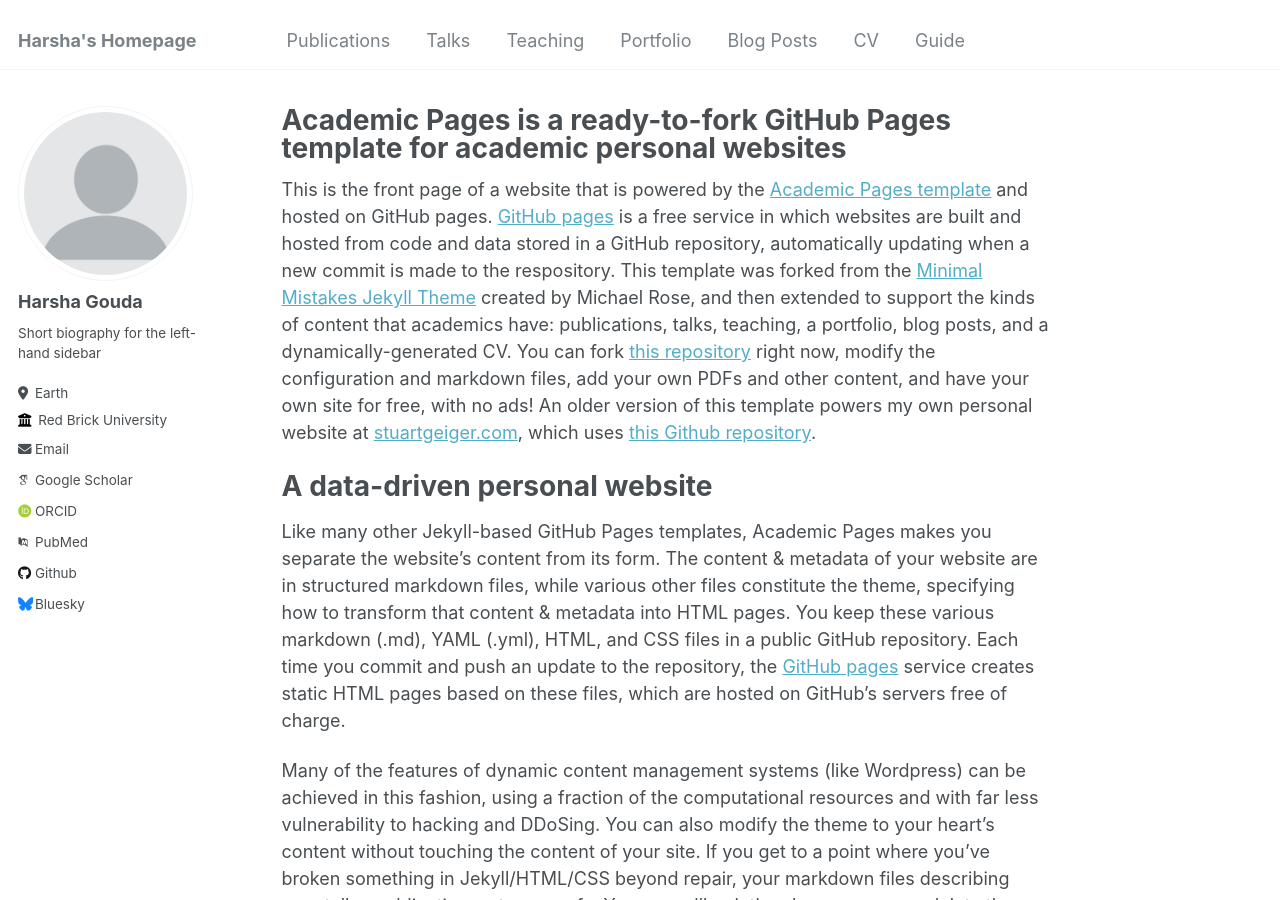
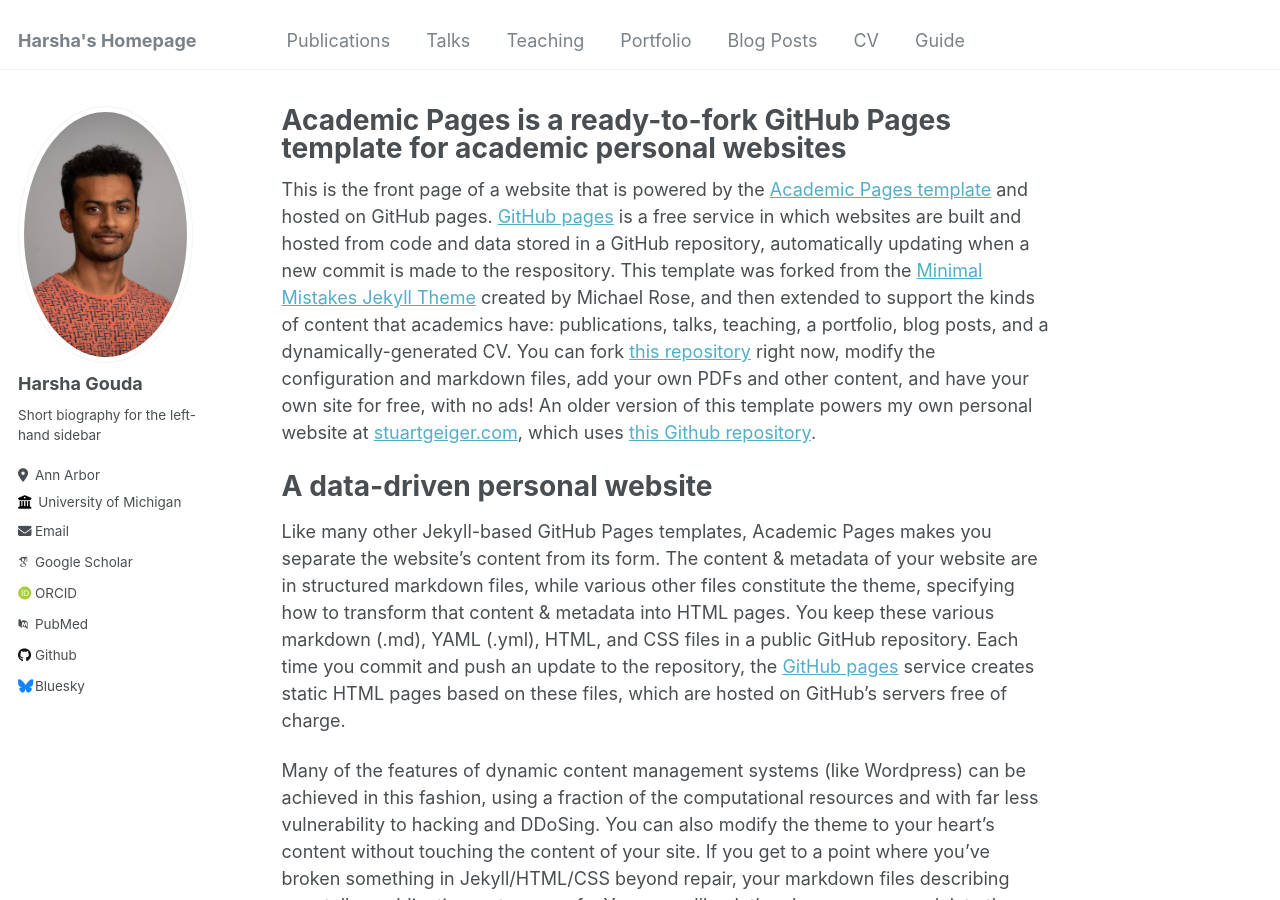
Before and after one commit to Tangerinelime/harshagouda.github.io, a Jekyll site: the page built from _pages/about.md, in a window 1280 px wide and 900 px high. Built offline with Jekyll 4.4.1, drawn with Linux system fonts in a browser that asks for light colours; some web fonts are replaced.

Commit message:
Update _config.yml

```diff
--- a/_config.yml
+++ b/_config.yml
@@ -21,14 +21,14 @@ repository               : "academicpages/academicpages.github.io"
 #               Additional customization can be done by editing /_includes/author-profile.html
 author:
   # Biographic information
-  avatar           : "profile.png"
+  avatar           : "unnamed2.jpeg"
   name             : "Harsha Gouda"
   pronouns         : # example: "he/his"
   bio              : "Short biography for the left-hand sidebar"
-  location         : "Earth"
-  employer         : "Red Brick University"
+  location         : "Ann Arbor"
+  employer         : "University of Michigan"
   uri              : # URL
-  email            : "none@example.org"
+  email            : "hgowda@umich.edu"
 
   # Academic websites
   arxiv            : # URL - Update with the correct link to your profile
```
